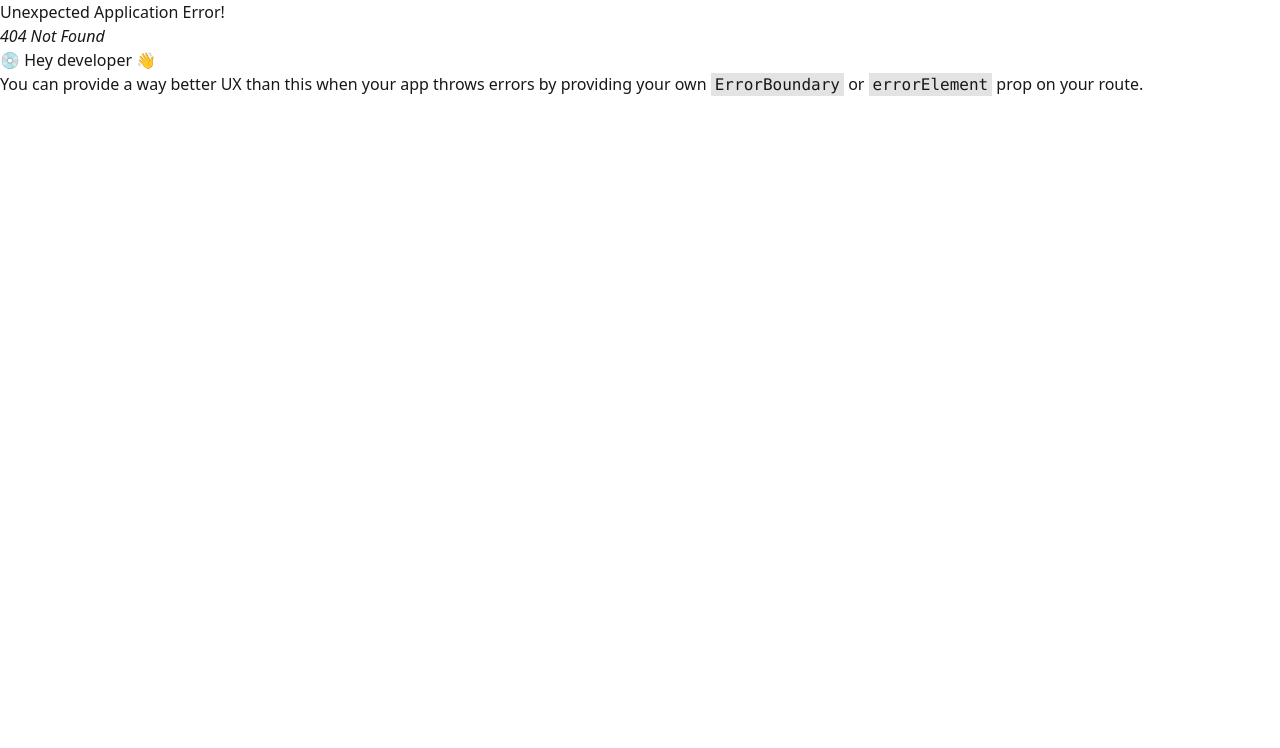
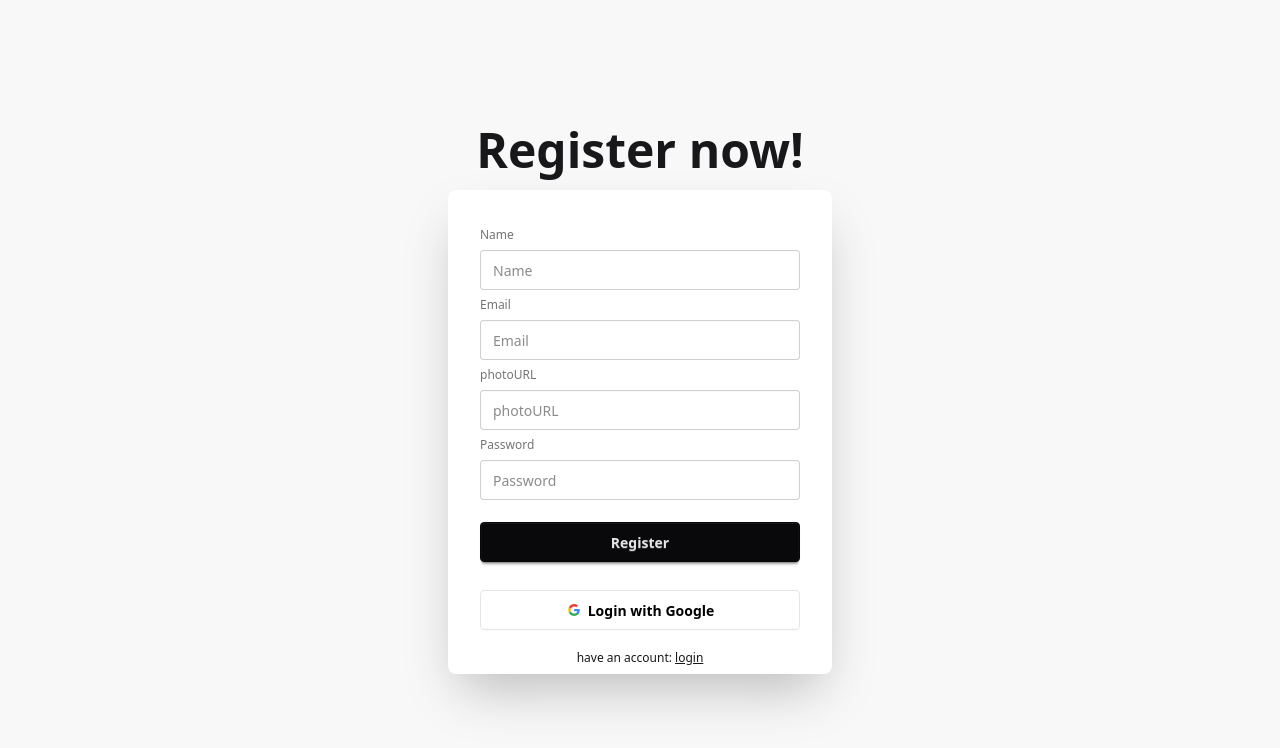
Before and after one commit to MD-Moniruzzaman-Arafat/tourism-project, a React (Vite) app in the folder front-end/: page /register in a window 1280 px wide. Before the commit this address had no page. Shown: the top 748 px of the page. Built offline with nearby package versions, Linux system fonts and the light colour scheme.

Commit message:
register page design

```diff
--- /dev/null
+++ b/front-end/src/page/RegisterPage.jsx
@@ -0,0 +1,74 @@
+import { Link } from 'react-router';
+
+export default function RegisterPage() {
+  return (
+    <>
+      <div className="hero bg-base-200 min-h-screen">
+        <div className="hero-content lg:w-7xl flex-col">
+          <div className="text-center">
+            <h1 className="text-5xl font-bold">Register now!</h1>
+          </div>
+          <div className="card bg-base-100 w-full max-w-sm shrink-0 p-2 shadow-2xl">
+            <div className="card-body">
+              <fieldset className="fieldset">
+                <label className="label">Name</label>
+                <input type="text" className="input" placeholder="Name" />
+                <label className="label">Email</label>
+                <input type="email" className="input" placeholder="Email" />
+                <label className="label">photoURL</label>
+                <input type="text" className="input" placeholder="photoURL" />
+                <label className="label">Password</label>
+                <input
+                  type="password"
+                  className="input"
+                  placeholder="Password"
+                />
+
+                <button className="btn btn-neutral mt-4">Register</button>
+              </fieldset>
+            </div>
+            <button className="btn bg-white text-black border-[#e5e5e5] mx-6 mb-5">
+              <svg
+                aria-label="Google logo"
+                width="16"
+                height="16"
+                xmlns="http://www.w3.org/2000/svg"
+                viewBox="0 0 512 512"
+              >
+                <g>
+                  <path d="m0 0H512V512H0" fill="#fff"></path>
+                  <path
+                    fill="#34a853"
+                    d="M153 292c30 82 118 95 171 60h62v48A192 192 0 0190 341"
+                  ></path>
+                  <path
+                    fill="#4285f4"
+                    d="m386 400a140 175 0 0053-179H260v74h102q-7 37-38 57"
+                  ></path>
+                  <path
+                    fill="#fbbc02"
+                    d="m90 341a208 200 0 010-171l63 49q-12 37 0 73"
+                  ></path>
+                  <path
+                    fill="#ea4335"
+                    d="m153 219c22-69 116-109 179-50l55-54c-78-75-230-72-297 55"
+                  ></path>
+                </g>
+              </svg>
+              Login with Google
+            </button>
+            <p className="text-center text-xs">
+              have an account:{' '}
+              <Link
+                to={'/login'}
+                className="link link-hover text-center text-xs underline"
+              >
+                login
+              </Link>
+            </p>
+          </div>
+        </div>
+      </div>
+    </>
+  );
+}
--- a/front-end/src/router/router.jsx
+++ b/front-end/src/router/router.jsx
@@ -2,6 +2,7 @@ import { createBrowserRouter } from 'react-router';
 import App from '../App';
 import HomePage from '../page/HomePage';
 import LoginPage from '../page/LoginPage';
+import RegisterPage from '../page/RegisterPage';
 
 export const router = createBrowserRouter([
   {
@@ -15,4 +16,5 @@ export const router = createBrowserRouter([
     ],
   },
   { path: '/login', Component: LoginPage },
+  { path: '/register', Component: RegisterPage },
 ]);
```
